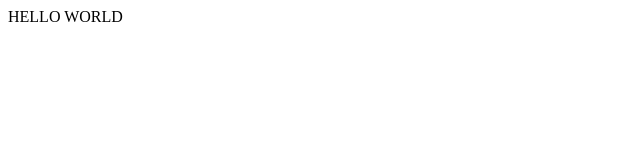
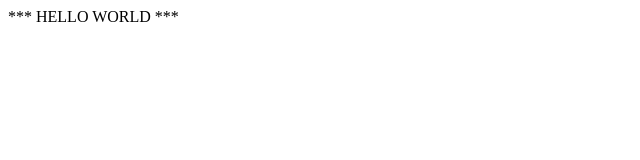
Before and after one commit to jackMerrill7/my-app, a plain HTML site: page index.html in a window 1280 px wide. Shown: the full height of the page, 0-640 px from the left. Drawn offline with Linux system fonts and the light colour scheme.

```diff
--- a/index.html
+++ b/index.html
@@ -1 +1 @@
-<h>HELLO WORLD</h1>
+<h>*** HELLO WORLD ***</h1>
```
